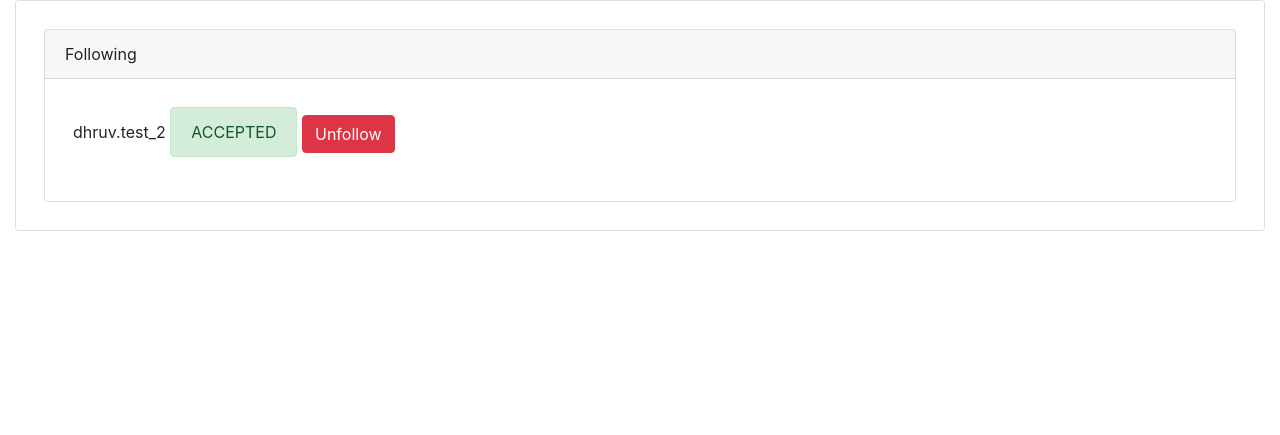
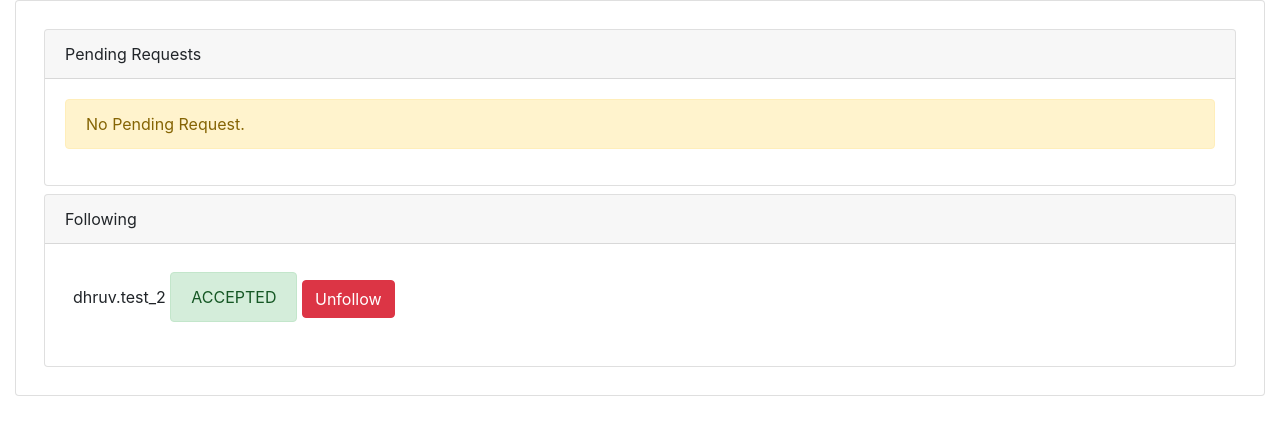
Before and after one commit to Sanskar2420/quora, a Django app: page /following/ in a window 1280 px wide. Shown: the part 56-491 px from the top of the page. Run offline with Django 4.2, Linux system fonts and the light colour scheme; a user stored in the database is signed in; data comes from the database, SQL or seed files in the repository; both versions use the stored data as it was after the commit; parts of the project's set-up code (start-up, migrations or seed data) failed here and were passed over; some libraries are stand-ins or nearby versions.

Commit message:
Created Custom Manager to add status with user and also updated query with prefetch_related.

```diff
--- a/users/models.py
+++ b/users/models.py
@@ -4,7 +4,24 @@ from django.db import models
 status_choice = [('ACCEPTED', 'ACCEPTED'), ('PENDING', 'PENDING'), ('REJECTED', 'REJECTED')]
 
 
+class UserFollowManager(models.Manager):
+    def get_all_user_for_follow(self, filter_kwargs, exclude_filter):
+        results = self.filter(**filter_kwargs).exclude(**exclude_filter).prefetch_related('requested_by').all()
+        return [
+            {
+                "user": result,
+                "status": result.requested_to.filter(
+                    request_to__id=result.id,
+                    request_by__id=exclude_filter.get('id__exact'),
+                ).values('status').first(),
+            }
+            for result in results
+        ]
+
+
 class User(AbstractUser):
+    user_followers = UserFollowManager()
+
     @classmethod
     def create_user(cls, kwargs):
         return cls.objects.create(**kwargs)
@@ -23,7 +40,8 @@ class User(AbstractUser):
             filter_kwargs = {}
         if not exclude_filter:
             exclude_filter = {}
-        return cls.objects.filter(**filter_kwargs).exclude(**exclude_filter)
+        return cls.user_followers.get_all_user_for_follow(filter_kwargs=filter_kwargs, exclude_filter=exclude_filter)
+        # return cls.objects.filter(**filter_kwargs).exclude(**exclude_filter)
 
     @classmethod
     def set_new_password(cls, user, password):
--- a/users/services.py
+++ b/users/services.py
@@ -225,6 +225,8 @@ class FollowingService:
 
     def get_view(self):
         try:
+            self.context['pending_users'] = FollowTable.get_users(
+                filter_kwargs={"request_by": self.request.user.id, "status": "PENDING"})
             self.context['accepted_users'] = FollowTable.get_users(
                 filter_kwargs={"request_by": self.request.user.id, "status": "ACCEPTED"})
             return render(self.request, template_name=self.template_name, context=self.context)
--- a/users/templates/followers.html
+++ b/users/templates/followers.html
@@ -59,7 +59,6 @@
     </div>
     <script>
         function followAction(value, userId, requestUser) {
-            console.log('here')
             let data = {"value": value, "user_id": userId, "request_user": requestUser}
             $.ajax({
                 "type": "POST",
--- a/users/templates/following.html
+++ b/users/templates/following.html
@@ -5,6 +5,28 @@
             <div class="col-md-12">
                 <div class="card">
                     <div class="card-body">
+                        <div class="card m-2">
+                            <div class="card-header">Pending Requests</div>
+                            <div class="card-body">
+                                {% if pending_users %}
+                                    {% for user in pending_users %}
+                                        <div class="m-2">
+                                            {{ user.request_to.username }}
+                                            <button type="button"
+                                                    onclick="unfollowUser({{ user.request_to.id }}, `You have cancelled Request to follow to user.`)"
+                                                    class="btn btn-outline-danger">
+                                                Cancel Request
+                                            </button>
+                                        </div>
+                                        <hr>
+                                    {% endfor %}
+                                {% else %}
+                                    <div class="alert alert-warning">
+                                        No Pending Request.
+                                    </div>
+                                {% endif %}
+                            </div>
+                        </div>
                         <div class="card m-2">
                             <div class="card-header">Following</div>
                             <div class="card-body">
@@ -14,7 +36,7 @@
                                             {{ user.request_to.username }}
                                             <button class="alert alert-success">ACCEPTED</button>
                                             <button class="btn btn-danger"
-                                                    onclick="unfollowUser({{ user.request_to.id }})">Unfollow
+                                                    onclick="unfollowUser({{ user.request_to.id }}, `You have successfully unfollowed the user.`)">Unfollow
                                             </button>
                                         </div>
                                     {% endfor %}
@@ -29,7 +51,7 @@
         </div>
     </div>
     <script>
-        function unfollowUser(userId) {
+        function unfollowUser(userId, message) {
             let data = {"user_id": userId}
             $.ajax({
                 type: "POST",
@@ -37,7 +59,7 @@
                 url: "/following/",
                 success: function (response) {
                     if (response.msg === "Success") {
-                        alert("You have successfully Unfolloweds")
+                        alert(message)
                         window.location.reload()
                     } else {
                         alert(response)
```
Also changed, not shown: users/templates/listUser.html (+32 -4 lines), db.sqlite3.
